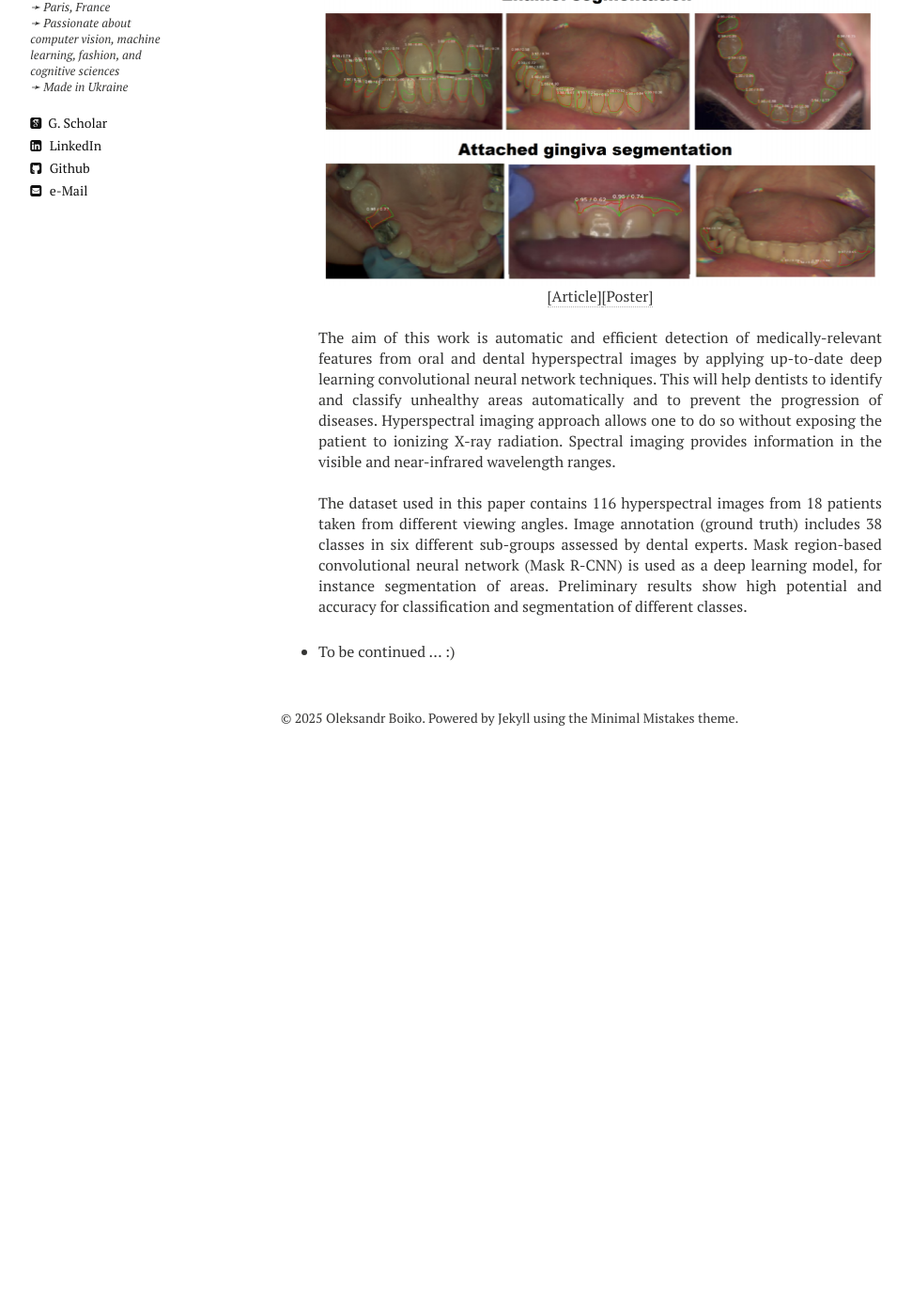
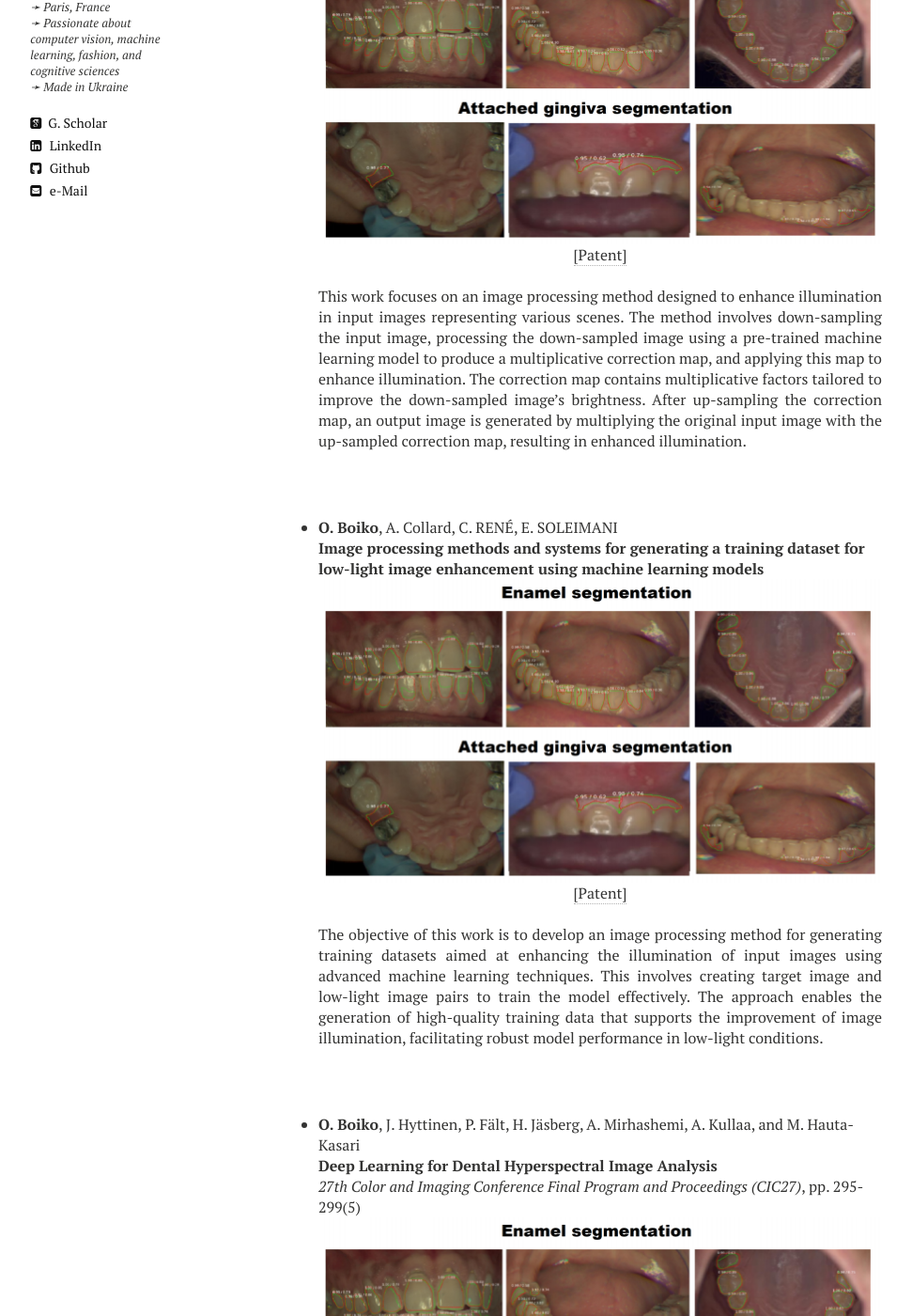
Before and after one commit to alexanch/alexanch.github.io, a Jekyll site: the page built from publications.md, in a window 1280 px wide and 1400 px high, scrolled down 287 px. Shown: the whole window at 94% size, without its empty margins (21-992 px from the left). Built offline with Jekyll 4.4.1, drawn with Linux system fonts in a browser that asks for light colours; nearby versions of some CDN libraries; before the commit the page ends 1109 px from its top, so only the background shows below that; some of the changed text lies outside the part shown.

Commit message:
Update publications.md

```diff
--- a/publications.md
+++ b/publications.md
@@ -1,10 +1,43 @@
 ---
 layout: home2
 permalink: /publications/
-title: Publications
+title: Patents and Publications
 tags: [publications]
 comments: false
 ---
+
+* <b>O. Boiko</b>, A. Collard, C. RENÉ, E. SOLEIMANI
+  <br />
+  <b>Image processing methods and systems for low-light image enhancement using machine learning models</b>
+
+  <img src="/images/publication_dental.png" alt="deep learning  dental hyperspectral imaging" class="inline"/>
+  <br />
+  <p style="text-align: center;">
+   <a href="https://patents.google.com/patent/US20230186446A1/en">[Patent]</a>
+  </p>
+  <br />
+  <p style="text-align: justify;">
+  This work focuses on an image processing method designed to enhance illumination in input images representing various scenes. The method involves down-sampling the input image, processing the down-sampled image using a pre-trained machine learning model to produce a multiplicative correction map, and applying this map to enhance illumination. The correction map contains multiplicative factors tailored to improve the down-sampled image’s brightness. After up-sampling the correction map, an output image is generated by multiplying the original input image with the up-sampled correction map, resulting in enhanced illumination.
+  </p>
+
+  <br /><br />
+
+
+* <b>O. Boiko</b>, A. Collard, C. RENÉ, E. SOLEIMANI
+  <br />
+  <b>Image processing methods and systems for generating a training dataset for low-light image enhancement using machine learning models</b>
+
+  <img src="/images/publication_dental.png" alt="deep learning  dental hyperspectral imaging" class="inline"/>
+  <br />
+  <p style="text-align: center;">
+   <a href="https://patents.google.com/patent/US20230186612A1/en">[Patent]</a>
+  </p>
+  <br />
+  <p style="text-align: justify;">
+  The objective of this work is to develop an image processing method for generating training datasets aimed at enhancing the illumination of input images using advanced machine learning techniques. This involves creating target image and low-light image pairs to train the model effectively. The approach enables the generation of high-quality training data that supports the improvement of image illumination, facilitating robust model performance in low-light conditions.
+  </p>
+
+  <br /><br />
 
 
 * <b>O. Boiko</b>, J. Hyttinen, P. Fält, H. Jäsberg, A. Mirhashemi, A. Kullaa, and M. Hauta-Kasari
```
